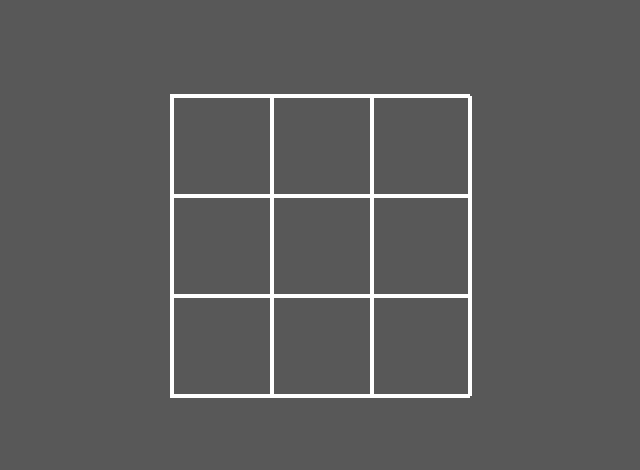
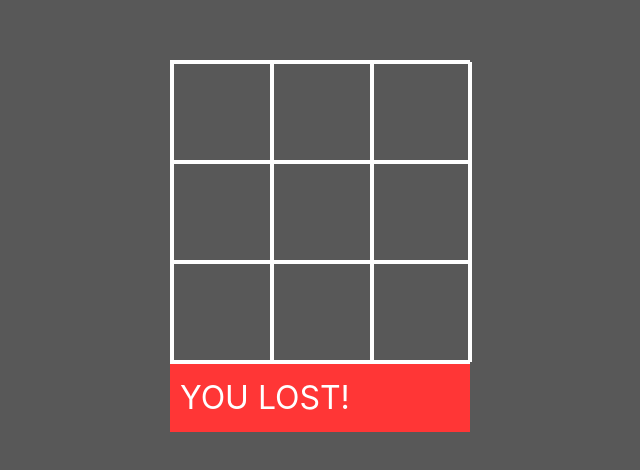
Before and after one commit to tudorconstantin05/TicTacToe-Game, a React app: page / in a window 1280 px wide. Shown: the part 104-574 px from the top of the page, without its empty margins (630-1270 px from the left). Built offline with nearby package versions, Linux system fonts and the light colour scheme; the HTML template or start-up script is replaced by a standard one.

Commit message:
Game done

```diff
--- a/src/App.css
+++ b/src/App.css
@@ -23,3 +23,17 @@ div.square{
   font-size: 3.5rem;
   text-align: center;
 }
+
+div.result{
+  font-size: 2rem;
+  padding: 10px;
+
+}
+
+div.result.green{
+  background-color: rgb(54, 255, 54);
+}
+
+div.result.red{
+  background-color: rgb(255, 54, 54);
+}
--- a/src/App.jsx
+++ b/src/App.jsx
@@ -13,11 +13,12 @@ const lines = [
 
 function App() {
   const [squares, setSquares] = useState(defaultSquares);
+  const [winner, setWinner] = useState(null);
 
   useEffect(() => {
     const isComputerTurn = squares.filter(square => square !== null).length % 2 === 1;
 
-    const linesOccupiedX = (a,b,c) => {
+    const linesOccupied = (a,b,c) => {
       return lines.filter(squareIndexes => {
         const squareValues = squareIndexes.map(index => squares[index])
         return JSON.stringify([a,b,c].sort()) === JSON.stringify(squareValues.sort())
@@ -25,10 +26,17 @@ function App() {
       })
     };
 
-    const playerWin = () => linesOccupiedX('x', 'x', 'x').length > 0;
+    const emptyIndexes = squares.map((square, index) => square === null ? index : null).filter(val => val !== null);
+
+    const playerWin = () => linesOccupied('x', 'x', 'x').length > 0;
+    const computerWin = () => linesOccupied('o', 'o', 'o').length > 0;
 
     if (playerWin){
-      alert('player wins');
+      setWinner('x');
+    }
+
+    if (computerWin){
+      setWinner('o');
     }
 
     const putComputerAt = index => {
@@ -38,7 +46,28 @@ function App() {
     }
 
     if (isComputerTurn) {
-      const emptyIndexes = squares.map((square, index) => square === null ? index : null).filter(val => val !== null);
+      const winningPossibilities = linesOccupied('o', 'o', null)
+
+      const linesToBlock = linesOccupied('x', 'x', null);
+
+      const linesToContinue = linesOccupied('o', null, null);
+
+      if (winningPossibilities.length > 0){
+        const winPosition = winningPossibilities[0].filter(index => squares[index] === null)[0];
+        putComputerAt(winPosition);
+        return;
+      }
+
+      if (linesToBlock.length > 0){
+        const blockPosition = linesToBlock[0].filter(index => squares[index] === null)[0];
+        putComputerAt(blockPosition);
+        return;
+      }
+
+      if (linesToContinue.length > 0){
+        putComputerAt(linesToContinue[0].filter(index => squares[index] === null)[0]);
+        return;
+      }
 
       const randomIndex = emptyIndexes [Math.ceil(Math.random() * emptyIndexes.length)];
 
@@ -70,9 +99,18 @@ function App() {
 
         onClick={() => handleSquareClick(index)}/>)}
       </Board>
+      {!!winner && winner === 'x' &&(
+      <div className='result green'>
+        YOU WON!
+      </div>
+      )}
+      {!!winner && winner === 'o' &&(
+      <div className='result red'>
+        YOU LOST!
+      </div>
+      )}
     </main>
   )
 }
 
-
 export default App
```
